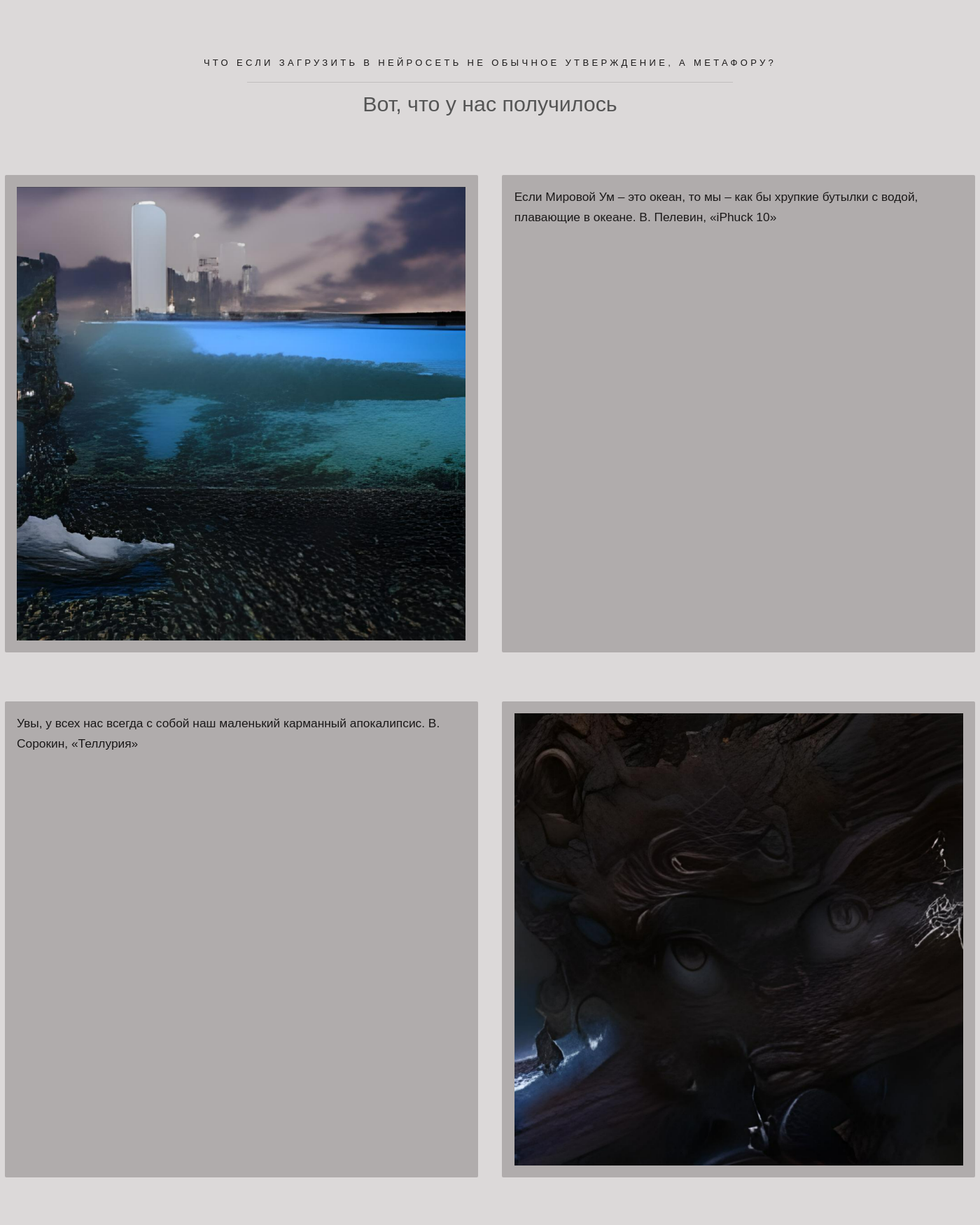
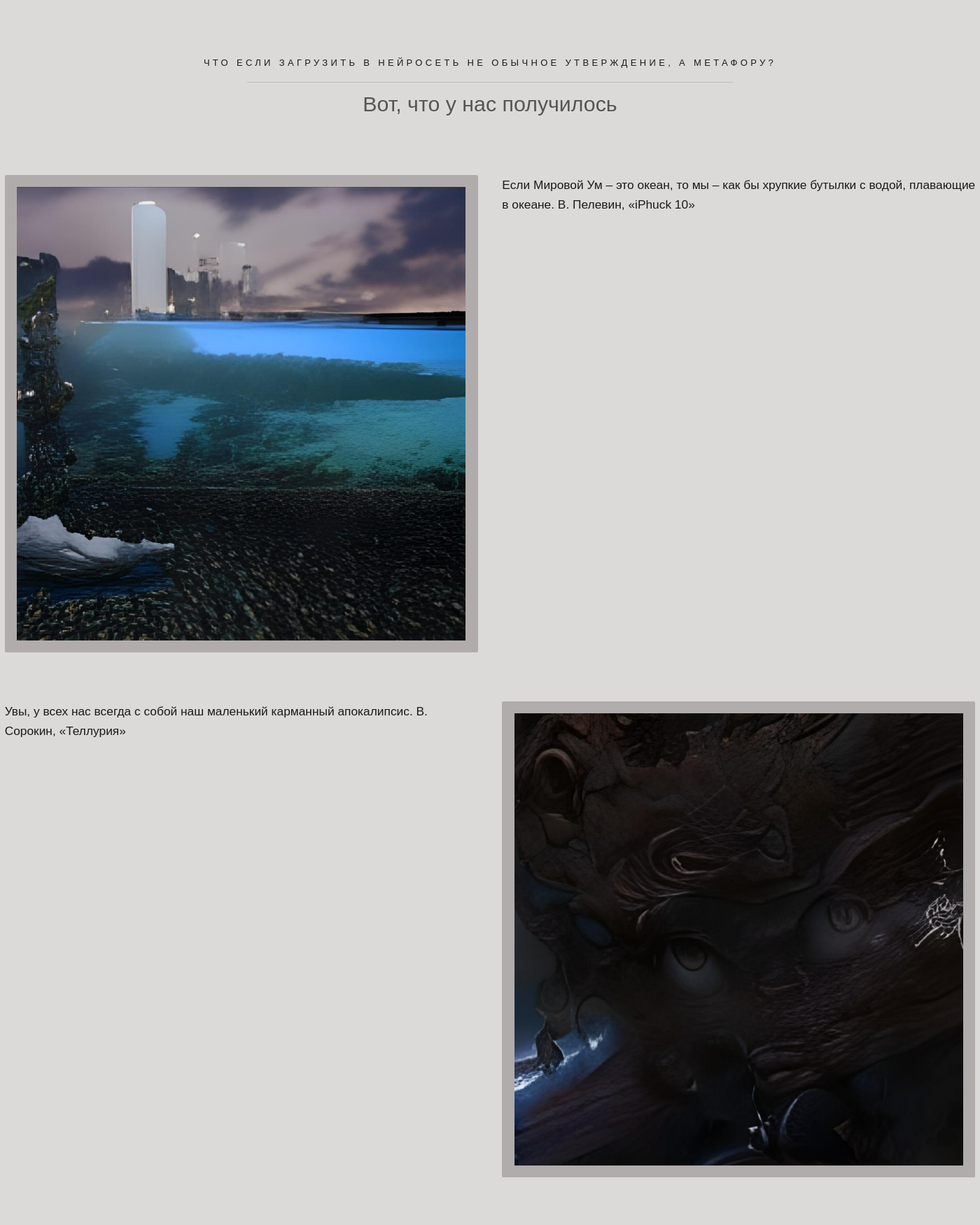
Before and after one commit to kszlobanova/web_100, a Flask app: page / in a window 1400 px wide. Shown: the part 2644-4394 px from the top of the page at 70% size. Run offline with Flask 2, Linux system fonts and the light colour scheme; some libraries are stand-ins or nearby versions.

Commit message:
change quotes

```diff
--- a/static/main.css
+++ b/static/main.css
@@ -149,6 +149,10 @@ body {
 			.image.fit img {
 				width: 100%;
 			}
+
+		.quote {
+
+		}
 
 /* List */
 
--- a/templates/index.html
+++ b/templates/index.html
@@ -96,13 +96,13 @@
 						</div>
 					</div>
 					<div>
-						<div class="image fit">
+						<div class="quote">
 							<p>Если Мировой Ум – это океан, то мы – как бы хрупкие бутылки с водой, плавающие в океане.
 							В. Пелевин, «iPhuck 10»</p>
 						</div>
 					</div>
 					<div>
-						<div class="image fit">
+						<div class="quote">
 							<p>Увы, у всех нас всегда с собой наш маленький карманный апокалипсис.
 								В. Сорокин, «Теллурия»
 								</p>
@@ -119,14 +119,14 @@
 						</div>
 					</div>
 					<div>
-						<div class="image fit">
+						<div class="quote">
 							<p>Телевизор – это просто маленькое прозрачное окошко в трубе духовного мусоропровода.
 								В. Пелевин, «Чапаев и Пустота»
 								</p>
 						</div>
 					</div>
 					<div>
-						<div class="image fit">
+						<div class="quote">
 							<p>
 							— Что с Россией будет?, – молчит, смотрит внимательно. Жду с трепетом.
 								— Будет ничего.
```
